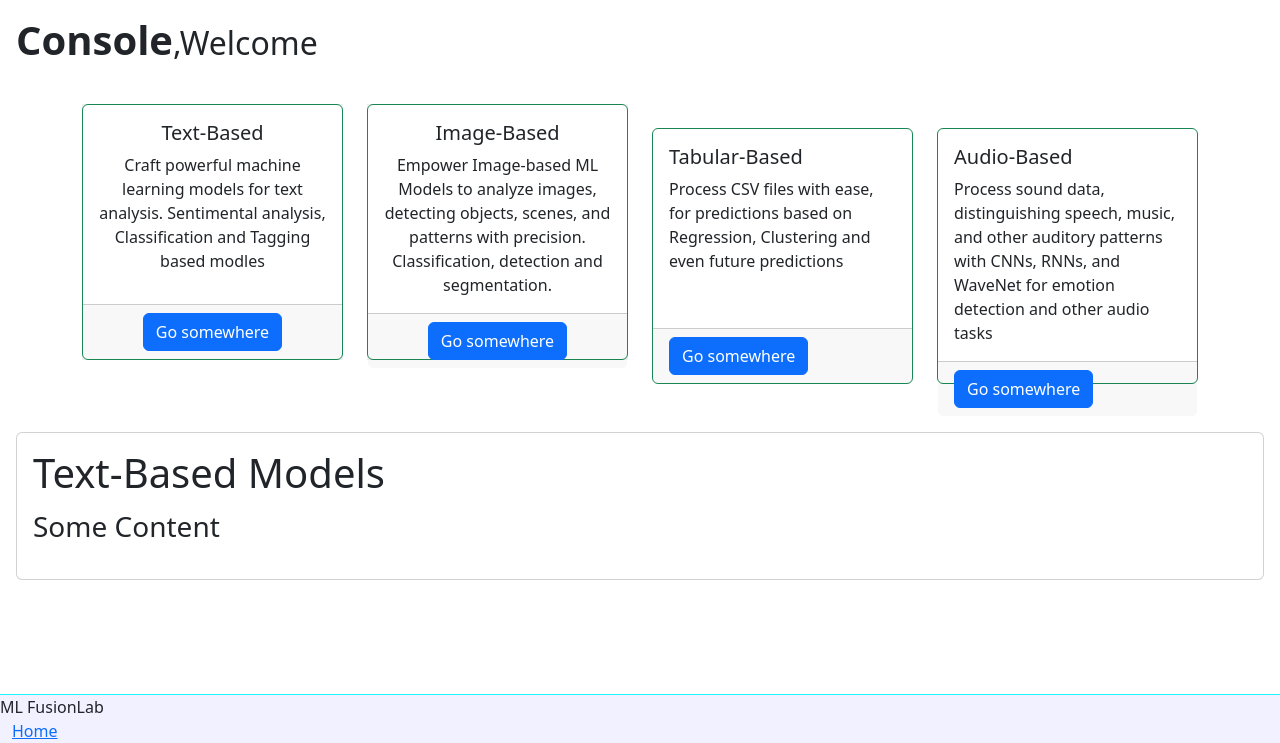
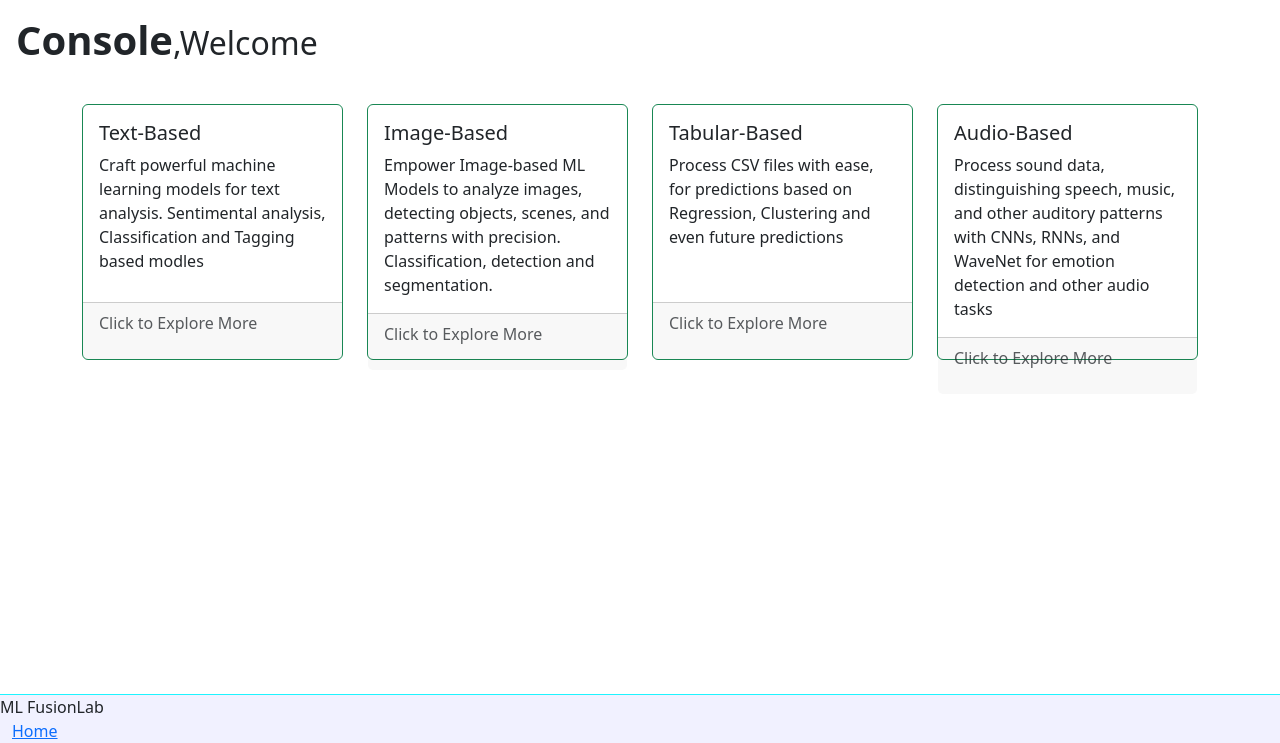
Before and after one commit to harikris001/MLFusionLab, a Django app: page /console/ in a window 1280 px wide. Shown: the part 57-800 px from the top of the page. Run offline with Django 4.2, Linux system fonts and the light colour scheme.

Commit message:
console ui setup

```diff
--- a/MLFusionLab/urls.py
+++ b/MLFusionLab/urls.py
@@ -21,5 +21,5 @@ from core.views import *
 urlpatterns = [
     path('admin/', admin.site.urls),
     path('',include('core.urls')),
-    path('text_model/',include('text_model.urls')),
+    path('tabular/',include('text_model.urls')),
 ]
--- a/core/templates/core/console.html
+++ b/core/templates/core/console.html
@@ -6,8 +6,7 @@
 <div class="container-md mt-3 pt-4">
     <div class="row row-cols-2 row-cols-lg-3 g-4">
         <div class="col-6 col-lg-3">
-            <button type="button" type="button" data-bs-toggle="collapse" data-bs-target="#text-info"
-                aria-expanded="true" aria-controls="text-info" style="border: none; padding: 0;">
+            <div data-bs-toggle="collapse" data-bs-target="#text-info" aria-expanded="false" aria-controls="text-info">
                 <div class="card border border-success" style="height: 16rem;" id="text">
                     <div class="card-body">
                         <h5 class="card-title">Text-Based</h5>
@@ -16,14 +15,14 @@
                             Classification and Tagging based modles</p>
                     </div>
                     <div class="card-footer text-body-secondary">
-                        <a href="#" class="btn btn-primary">Go somewhere</a>
+                        <p class="text-muted">Click to Explore More</p>
                     </div>
                 </div>
-            </button>
+            </div>
         </div>
         <div class="col-6 col-lg-3">
-            <button type="button" type="button" data-bs-toggle="collapse" data-bs-target="#text-info"
-                aria-expanded="true" aria-controls="text-info" style="border: none; padding: 0;">
+            <div data-bs-toggle="collapse" data-bs-target="#image-info " aria-expanded="false"
+                aria-controls="image-info">
                 <div class="card border border-success" style="height: 16rem;">
                     <div class="card-body">
                         <h5 class="card-title">Image-Based</h5>
@@ -32,58 +31,103 @@
                             patterns with precision. Classification, detection and segmentation.</p>
                     </div>
                     <div class="card-footer text-body-secondary">
-                        <a href="#" class="btn btn-primary">Go somewhere</a>
+                        <p class="text-muted">Click to Explore More</p>
                     </div>
                 </div>
-            </button>
+            </div>
         </div>
         <div class="col-6 col-lg-3">
-            <button type="button" type="button" data-bs-toggle="collapse" data-bs-target="#text-info"
-                aria-expanded="true" aria-controls="text-info" style="border: none; padding: 0;"></button>
+            <div data-bs-toggle="collapse" data-bs-target="#table-info" aria-expanded="false"
+                aria-controls="table-info">
                 <div class="card border border-success" style="height: 16rem;">
                     <div class="card-body">
                         <h5 class="card-title">Tabular-Based</h5>
-                    <p class="card-text">Process CSV files with ease, for predictions based on Regression, Clustering
+                        <p class="card-text">Process CSV files with ease, for predictions based on Regression,
+                            Clustering
                             and even future predictions</p>
                     </div>
                     <div class="card-footer text-body-secondary">
-                    <a href="#" class="btn btn-primary">Go somewhere</a>
+                        <p class="text-muted">Click to Explore More</p>
                     </div>
                 </div>
-            </button>
+            </div>
         </div>
         <div class="col-6 col-lg-3">
-            <button type="button" type="button" data-bs-toggle="collapse" data-bs-target="#text-info"
-                aria-expanded="true" aria-controls="text-info" style="border: none; padding: 0;"></button>
+            <div data-bs-toggle="collapse" data-bs-target="#voice-info" aria-expanded="false" aria-controls="voice-info"
+                style="border: none; padding: 0;">
                 <div class="card border border-success" style="height: 16rem;">
                     <div class="card-body">
                         <h5 class="card-title">Audio-Based</h5>
-                    <p class="card-text">Process sound data, distinguishing speech, music, and other auditory patterns
+                        <p class="card-text">Process sound data, distinguishing speech, music, and other auditory
+                            patterns
                             with CNNs, RNNs, and WaveNet for emotion detection and other audio tasks</p>
                     </div>
                     <div class="card-footer text-body-secondary">
-                    <a href="#" class="btn btn-primary">Go somewhere</a>
-                </div>
-            </div>
-            </button>
+                        <p class="text-muted">Click to Explore More</p>
                     </div>
                 </div>
             </div>
-<div class="card m-3 mt-5" id="text-info">
+        </div>
+    </div>
+</div>
+<div class="collapse card m-3 my-5" id="text-info">
     <div class="card-body">
         <h1>Text-Based Models</h1>
-        <p class="fs-3">Some Content</p>
+        <p class="fs-6">Intellegent text-based models. We house advanced language models that excel in understanding
+            written text.</p>
+
+        <p class="fs-6">We specialize in leveraging cutting-edge natural language processing (NLP) techniques to decode,
+            understand, and generate text with remarkable precision. From sentiment analysis to language translation and
+            chatbot development, our solutions are tailored to enhance efficiency across diverse industries. Join us as
+            we push the boundaries of text-based machine learning, empowering businesses and researchers to unlock the
+            full potential of textual data in today's dynamic landscape.</p>
+        <a href="#" class="btn btn-primary">Create Models</a>
+    </div>
+</div>
+<div class="collapse card m-3 my-5" id="table-info">
+    <div class="card-body">
+        <h1>Tabular-Based Models</h1>
+        <p class="fs-6">Our highly efficient tabular based models</p>
+        <p class="fs-6">our platform focusing on regression, classification, and clustering - the cornerstone of
+            tabular-based machine learning models. We specialize in harnessing these powerful techniques to predict
+            outcomes, categorize data, and uncover hidden patterns within structured datasets. From optimizing business
+            decisions to identifying trends in data, our solutions cater to various industries seeking accuracy and
+            insight from tabular data. Join us as we delve into the world of tabular-based models, empowering businesses
+            and researchers to make informed decisions and discover actionable insights from structured data.</p>
+        <a href="{% url 'text_model:tabular' %}" class="btn btn-primary">Create Models</a>
+    </div>
+</div>
+<div class="collapse card m-3 my-5" id="image-info">
+    <div class="card-body">
+        <h1>Image-Based Models</h1>
+        <p class="fs-6">Train efficent and accurate neural network to perform complex image operations.</p>
+        <p class="fs-6">Our platform dedicated to image-based machine learning models, where we employ efficient and
+            cutting-edge neural
+            network architectures for tasks such as classification, detection, and segmentation. Our focus is on
+            leveraging
+            these advanced techniques to understand, classify, and extract information from visual data with
+            unparalleled
+            accuracy and speed. From recognizing objects to delineating boundaries and identifying intricate details
+            within
+            images, our solutions cater to diverse industries seeking high-performing image analysis tools. Join us as
+            we
+            explore the realm of image-based models, revolutionizing how businesses and researchers extract insights and
+            make informed decisions from visual data in today's fast-evolving landscape</p>
+        <a href="#" class="btn btn-primary">Create Models</a>
+    </div>
+</div>
+<div class="collapse card m-3 my-5" id="voice-info">
+    <div class="card-body">
+        <h1>Audio-Based Models</h1>
+        <p class="fs-6">Best and efficient audio based models.</p>
+        <p class="fs-6">Our platform specializing in audio-based machine learning models, where we deploy advanced
+            algorithms for emotion detection and classification. Our focus is on leveraging cutting-edge techniques to
+            analyze, identify, and classify emotions within audio data with remarkable accuracy and precision. From
+            discerning tones and inflections to recognizing underlying sentiments, our solutions cater to various
+            industries seeking to understand and respond to emotional cues in audio. Join us as we delve into the world
+            of audio-based models, empowering businesses and researchers to unlock the power of emotional insights
+            within sound data, enabling more meaningful interactions and informed decisions.</p>
+        <a href="#" class="btn btn-primary">Create Models</a>
     </div>
 </div>
 {% endblock content %}
-{% block script %}
-<!-- <script>
-    var e1 = document.getElementById('text');
-    e1.onclick = function () {
-        document.getElementById('text-info').style.display = 'block';
-    }
-    e1.onclick = function () {
-        document.getElementById('text-info').style.display = 'none';
-    }
-</script> -->
-{% endblock script %}
--- a/core/templates/core/login.html
+++ b/core/templates/core/login.html
@@ -17,7 +17,7 @@
             Login to continue where you left off
           </p>
           <p class="card-text text-body-secondary ">Access to the best machine learning models online</p>
-          <form>
+          <form method="post" enctype="multipart/form-data">
             <div class="row justify-content-center">
               <div class="col-10">
                 <label for="email" class="form-label">Email</label>
--- /dev/null
+++ b/text_model/templates/tabular/tabular.html
@@ -0,0 +1,6 @@
+{% extends 'core/base.html' %}
+{% block title %}Tabular Models{% endblock %}
+
+{% block content %}
+<h1>Tabular HomePage</h1>
+{% endblock content %}
--- a/text_model/urls.py
+++ b/text_model/urls.py
@@ -4,5 +4,6 @@ from . import views
 app_name = 'text_model'
 
 urlpatterns = [
-    path('',views.tabular,name='text_model')
+    path('',views.tabular,name='tabular'),
+    path('tag/',views.tag,name='tag')
 ]
```
Also changed, not shown: text_model/views.py (+6 -3 lines), text_model/templates/tabular/tag.html (renamed from text_model/templates/text_model/tag.html). Lines whose indentation alone changed are shown as unchanged.
